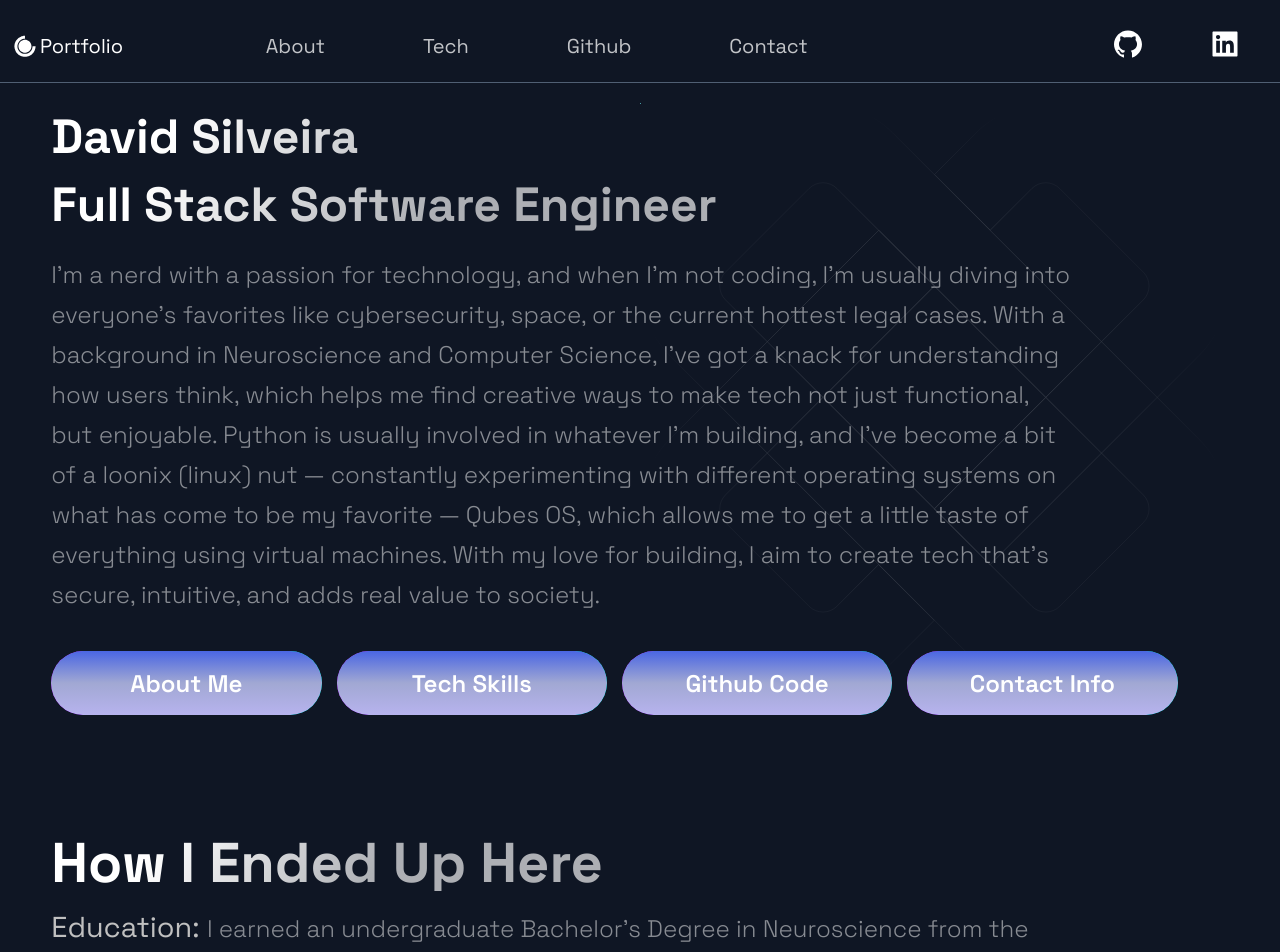
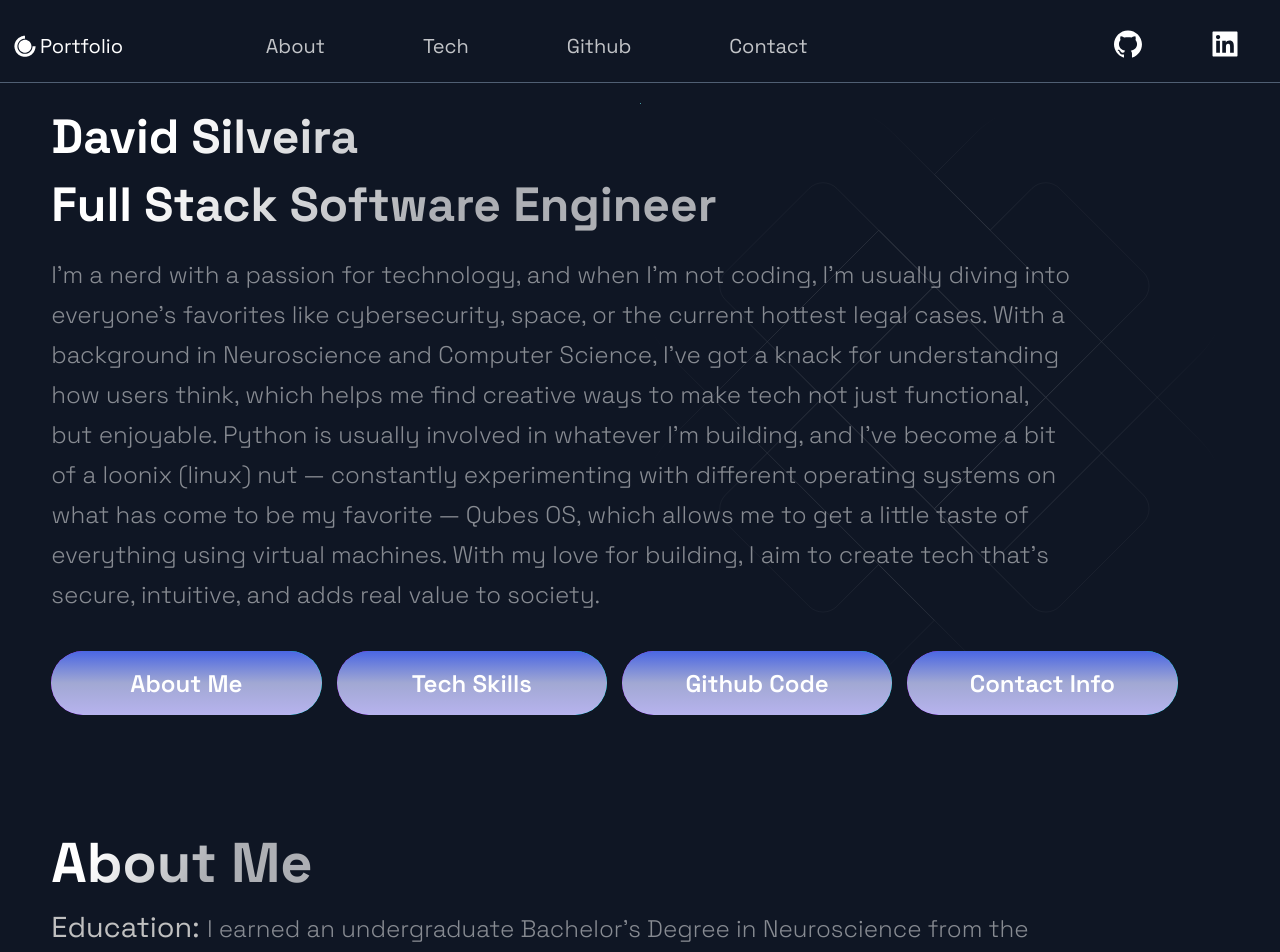
Before and after one commit to daviewave/portfolio-djs, a Next.js app: page / in a window 1280 px wide. Shown: the top 952 px of the page. Built offline with nearby package versions, Linux system fonts and the light colour scheme.

Commit message:
change about me header

```diff
--- a/src/components/TimeLine/TimeLine.js
+++ b/src/components/TimeLine/TimeLine.js
@@ -73,7 +73,7 @@ const Timeline = () => {
 
   return (
     <Section id="about">
-      <SectionTitle>How I Ended Up Here</SectionTitle>
+      <SectionTitle>About Me</SectionTitle>
       <SectionText>
         <strong style={{ fontSize: "1.2em", color: "silver" }}>
           Education:{" "}
```
